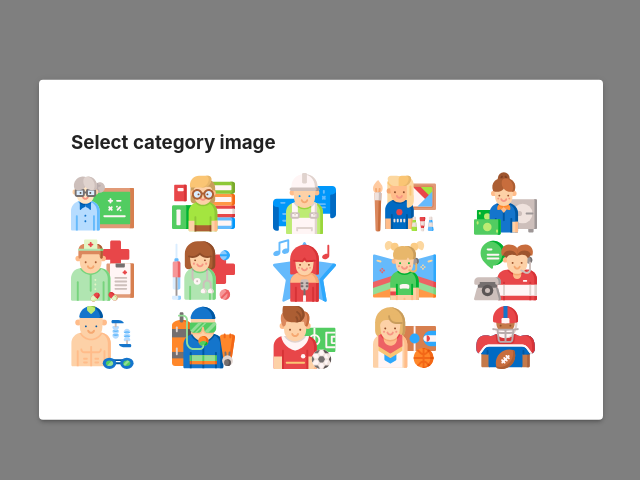
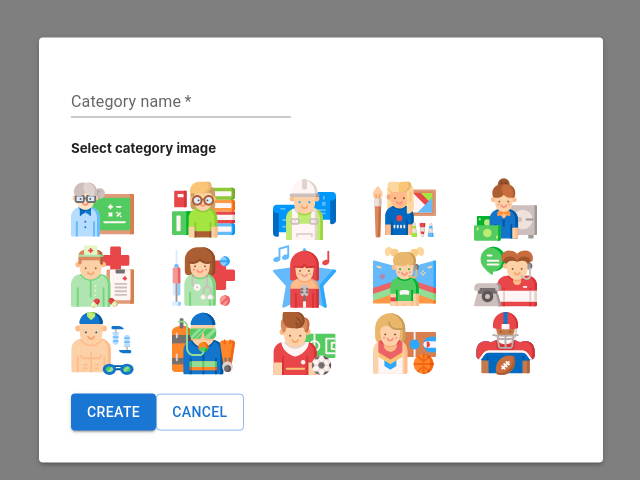
Before and after one commit to dondurivan/contacts, a React (Create React App) app in the folder client/: page / in a window 1280 px wide. Both pictures are taken after a click on the button "ADD NEW CATEGORY". Shown: the part 150-630 px from the top of the page, without its empty margins (319-959 px from the left). Built offline with nearby package versions, Linux system fonts and the light colour scheme; no server answers.

Commit message:
Connect add category functionality

```diff
--- a/client/src/components/CategoryImage/CategoryImage.tsx
+++ b/client/src/components/CategoryImage/CategoryImage.tsx
@@ -14,7 +14,7 @@ const CategoryImage: React.FC<IProps> = props => {
     return (
         <ImageListItem className="Image-item" onClick={() => props.onClick(image)}>
             <img
-                src={require(`../../assets/images/jobs-icons/${image}`).default}
+                src={require(`../../assets/images/jobs-icons/${image}.svg`).default}
                 alt={image}
                 loading="lazy"
             />
--- a/client/src/components/CreateCategory/CreateCategory.tsx
+++ b/client/src/components/CreateCategory/CreateCategory.tsx
@@ -1,24 +1,54 @@
 import { useState } from 'react';
-import { ImageList } from '@mui/material';
+import { Button, ImageList, TextField } from '@mui/material';
 import CategoryImage from '../CategoryImage/CategoryImage';
 import './CreateCategory.css';
 
-const CreateCategory = () => {
+interface Category {
+    name: string,
+    image: string
+}
+interface IProps {
+    handleClose(): void;
+    handleCreateCategory(category: Category): void;
+}
+
+const CreateCategory: React.FC<IProps> = props => {
     const [selected, setSelected] = useState('');
+    const [categoryName, setCategoryName] = useState('');
 
     const imagesArray = [];
     for(let i = 1; i <= 50; i++) {
-        imagesArray.push(i.toString() +'.svg')
+        imagesArray.push(i.toString())
+    }
+
+    const addCategory = () => {
+        console.log("selected", selected);
+        console.log("name", categoryName);
+        const category = {
+            name: categoryName,
+            image: selected
+        }
+        props.handleCreateCategory(category);
     }
 
     return (
         <div>
-            <h3>Select category image</h3>
+            <TextField
+                required
+                id="standard-basic"
+                label="Category name"
+                variant="standard"
+                value={categoryName}
+                onChange={e => setCategoryName(e.target.value)}
+            />
+            <h5>Select category image</h5>
             <ImageList sx={{ width: "100%", height: 200 }} cols={5}>
                 {imagesArray.map((image) => (
                     <CategoryImage key={image} image={image} onClick={(e) => setSelected(e)}  isSelected={selected === image} />
                 ))}
             </ImageList>
+            <Button variant="contained" onClick={addCategory}>Create</Button>
+            <Button variant="outlined" onClick={props.handleClose}>Cancel</Button>
         </div>
 
     )
--- a/client/src/pages/Categories/Categories.tsx
+++ b/client/src/pages/Categories/Categories.tsx
@@ -1,6 +1,5 @@
-import React, { useEffect, useState } from 'react';
-import { Counter } from '../../features/counter/Counter';
-import { Box, Button, Modal, Paper } from '@mui/material';
+import { useEffect, useState } from 'react';
+import { Button, Modal, Paper } from '@mui/material';
 import CreateCategory from '../../components/CreateCategory/CreateCategory';
 import axios from 'axios';
 import './Categories.css';
@@ -36,6 +35,23 @@ function Categories() {
     setCategories(response.data)
   }
 
+  const addCategory = async (category: Category): Promise<void> => {
+    console.log(category)
+    const response = await axios({
+      url: `${process.env.REACT_APP_API_URL}/categories/add`,
+      method: "post",
+      data: category
+    })
+
+    if (response.status !== 200) {
+      return;
+    }
+
+    console.log(response);
+    handleClose();
+    await fetchCategories();
+  }
+
   useEffect(() => {
     fetchCategories();
   }, []);
@@ -43,8 +59,6 @@ function Categories() {
   return (
     <div className="Categories">
       <header className="Categories-header">
-        {/* <img src={logo} className="App-logo" alt="logo" />
-        <Counter /> */}
         <h1>Categories</h1>
       </header>
       <div className="Categories-list">
@@ -68,7 +82,7 @@ function Categories() {
         aria-describedby="modal-modal-description"
       >
         <Paper elevation={3} sx={style}>
-          <CreateCategory />
+          <CreateCategory handleClose={handleClose} handleCreateCategory={(item: Category): Promise<void> => addCategory(item)} />
         </Paper>
       </Modal>
     </div>
```
